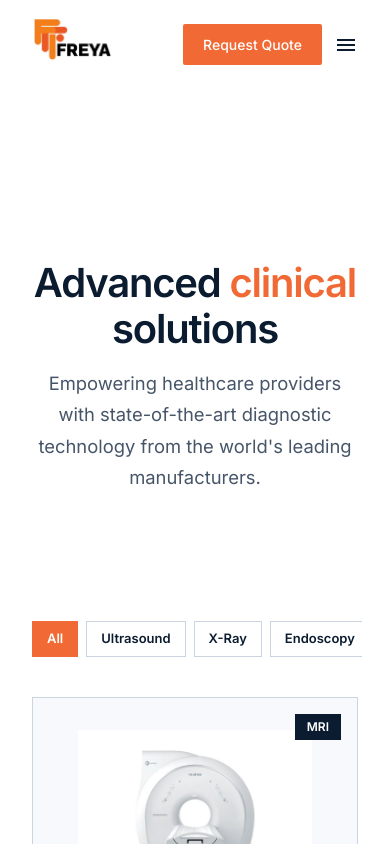
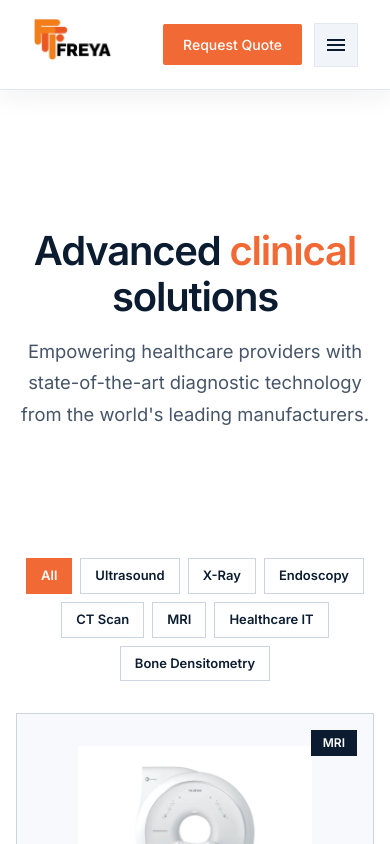
Before and after one commit to mjpaloa/Freya, a React (Vite) app in the folder freya-web/: page /products in a window 390 px wide. Shown: the top 844 px of the page. Built offline with nearby package versions, Linux system fonts and the light colour scheme.

Commit message:
new changes

```diff
--- a/freya-web/src/components/layout/Navbar/Navbar.module.css
+++ b/freya-web/src/components/layout/Navbar/Navbar.module.css
@@ -4,10 +4,9 @@
   z-index: 100;
   width: 100%;
   height: var(--header-height);
-  background: rgba(255, 255, 255, 0.12);
-  backdrop-filter: blur(20px) saturate(180%);
-  -webkit-backdrop-filter: blur(20px) saturate(180%);
-  border-bottom: 1px solid rgba(255, 255, 255, 0.15);
+  background: var(--surface);
+  border-bottom: 1px solid var(--outline);
+  box-shadow: 0 8px 24px rgba(11, 28, 48, 0.06);
 }
 
 .navContainer {
@@ -74,12 +73,10 @@
     top: 100%;
     left: 0;
     width: 100%;
-    background: rgba(255, 255, 255, 0.95);
-    backdrop-filter: blur(20px) saturate(180%);
-    -webkit-backdrop-filter: blur(20px) saturate(180%);
+    background: var(--surface);
     padding: 1.5rem;
-    border-bottom: 1px solid rgba(255, 255, 255, 0.15);
-    box-shadow: 0 10px 15px -3px rgba(0, 0, 0, 0.1);
+    border-bottom: 1px solid var(--outline);
+    box-shadow: 0 14px 28px rgba(11, 28, 48, 0.08);
   }
 
   .desktopQuoteBtn {
@@ -157,10 +154,12 @@
   display: none;
   align-items: center;
   justify-content: center;
-  background: transparent;
-  border: none;
+  background: var(--surface-container);
+  border: 1px solid var(--outline);
   cursor: pointer;
   color: var(--on-surface);
+  width: 44px;
+  height: 44px;
 }
 
 @media (max-width: 1023px) {
--- a/freya-web/src/components/sections/ProductGrid/ProductGrid.module.css
+++ b/freya-web/src/components/sections/ProductGrid/ProductGrid.module.css
@@ -55,7 +55,7 @@
 
 .grid {
   display: grid;
-  grid-template-columns: repeat(auto-fill, minmax(320px, 1fr));
+  grid-template-columns: repeat(auto-fit, minmax(280px, 1fr));
   gap: 2rem;
 }
 
@@ -142,17 +142,11 @@
 
 @media (max-width: 768px) {
   .filterBar {
-    justify-content: flex-start;
-    flex-wrap: nowrap;
-    overflow-x: auto;
-    padding: 0 0.25rem 0.5rem;
-    margin: 0 -0.25rem 2rem;
-    -webkit-overflow-scrolling: touch;
-    scrollbar-width: none;
-  }
-
-  .filterBar::-webkit-scrollbar {
-    display: none;
+    justify-content: center;
+    flex-wrap: wrap;
+    overflow-x: visible;
+    padding: 0;
+    margin: 0 0 2rem;
   }
 
   .filterBtn {
--- a/freya-web/src/components/sections/VendorSection/VendorSection.module.css
+++ b/freya-web/src/components/sections/VendorSection/VendorSection.module.css
@@ -48,7 +48,7 @@
 
 .grid {
   display: grid;
-  grid-template-columns: repeat(3, 1fr);
+  grid-template-columns: repeat(2, minmax(0, 1fr));
   gap: 1.5rem;
 }
 
@@ -109,6 +109,7 @@
   align-items: center;
   justify-content: center;
   text-align: center;
+  min-height: 220px;
 }
 
 .cardRed h2 {
--- a/freya-web/src/components/sections/VendorSection/VendorSection.tsx
+++ b/freya-web/src/components/sections/VendorSection/VendorSection.tsx
@@ -13,15 +13,6 @@ export default function VendorSection() {
           </div>
 
           <div className={styles.grid}>
-            <div className={`${styles.card} ${styles.cardDark}`}>
-              <img src="https://images.unsplash.com/photo-1581091226825-a6a2a5aee158?q=80&w=600&auto=format&fit=crop" alt="Machine" className={styles.cardImage} style={{ filter: 'grayscale(1) brightness(0.5)' }} />
-              <div className={styles.cardBody}>
-                <h3>Pre-Owned Equipment</h3>
-                <p>Buy or sell certified pre-owned clinical equipment with the FREYA quality guarantee.</p>
-                <a href="#" className={styles.link}>View More</a>
-              </div>
-            </div>
-
             <div className={styles.card}>
               <div className={styles.cardBody}>
                 <h3>Technical Academy</h3>
--- a/freya-web/src/pages/Products/ProductsPage.tsx
+++ b/freya-web/src/pages/Products/ProductsPage.tsx
@@ -4,8 +4,9 @@ export default function ProductsPage() {
   return (
     <main>
       <section style={{
-        padding: '5rem 2rem 2rem',
+        padding: 'clamp(3rem, 8vw, 5rem) clamp(1rem, 4vw, 2rem) 2rem',
         textAlign: 'center',
+        width: '100%',
         maxWidth: 'var(--container-max)',
         margin: '0 auto',
       }}>
--- a/freya-web/src/styles/global.css
+++ b/freya-web/src/styles/global.css
@@ -19,6 +19,13 @@
   padding-right: 2rem;
 }
 
+@media (max-width: 640px) {
+  .container-fluid {
+    padding-left: 1rem;
+    padding-right: 1rem;
+  }
+}
+
 main {
   padding-top: var(--header-height);
 }
```
